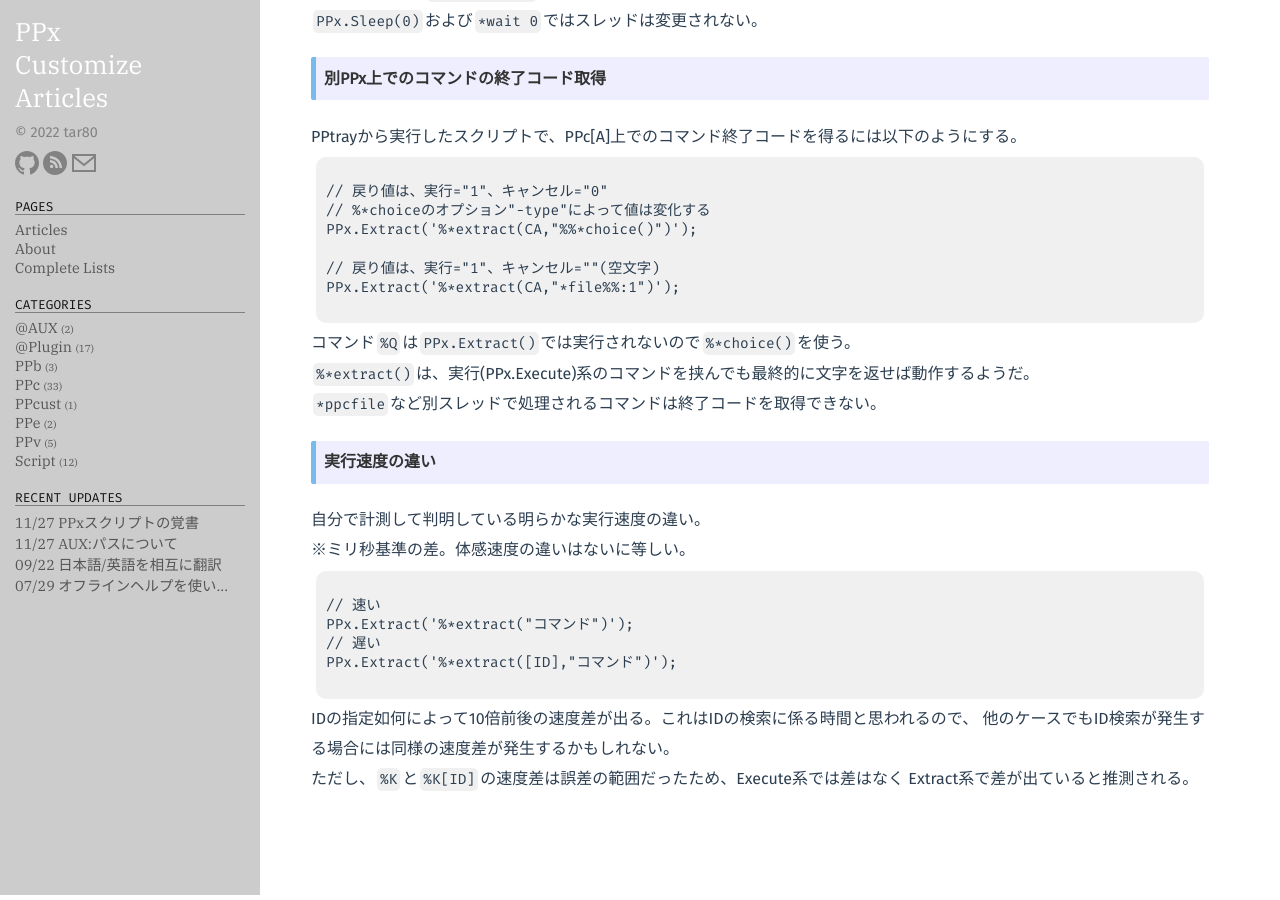
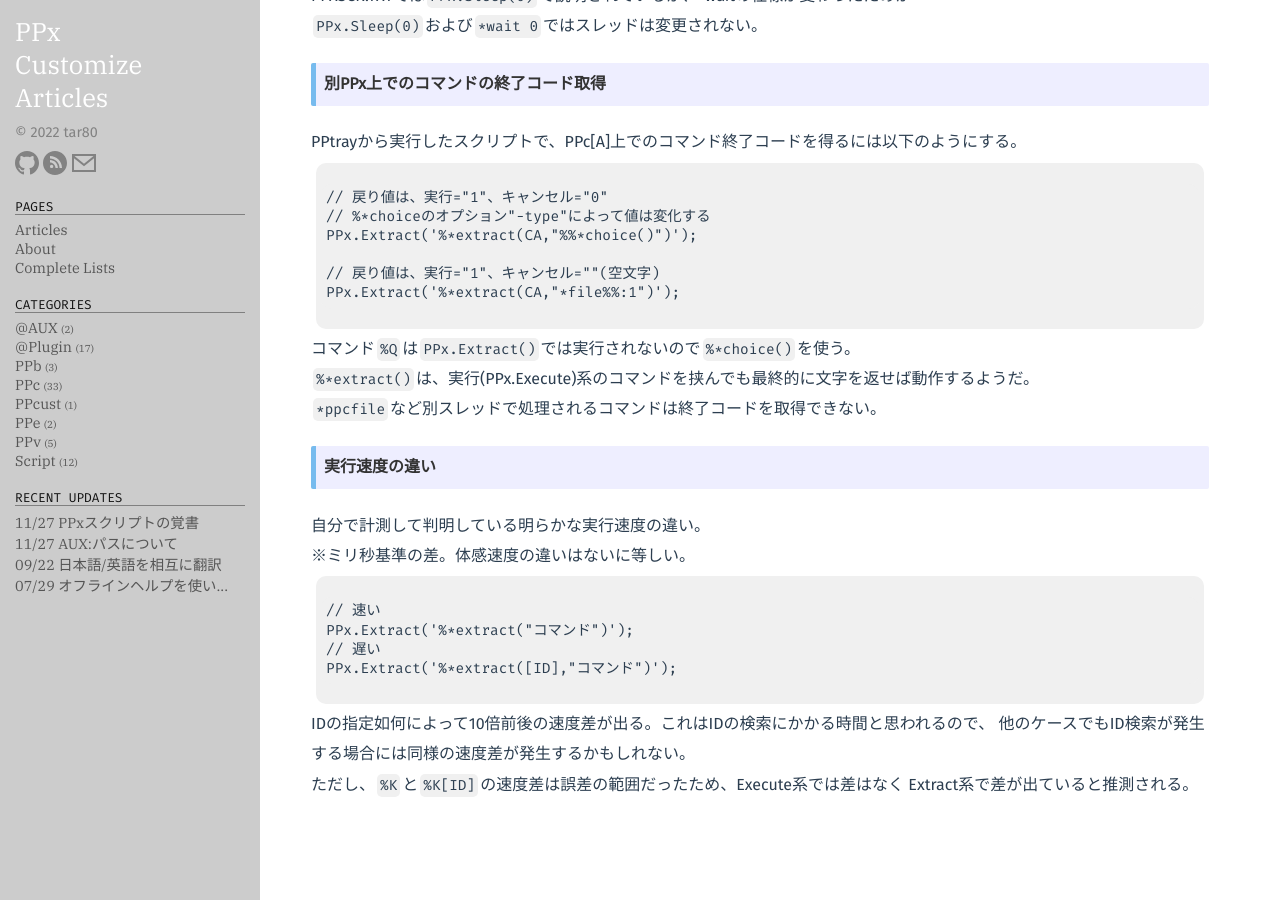
Before and after one commit to tar80/pages-pca, a Jekyll site: the page built from _posts/22-11-27-scriptmemo.md, in a window 1280 px wide and 900 px high, scrolled down 877 px. Built offline with Jekyll 4.4.1, drawn with Linux system fonts in a browser that asks for light colours; some web fonts are replaced.

Commit message:
Fix typo

````diff
--- a/_posts/22-11-27-scriptmemo.md
+++ b/_posts/22-11-27-scriptmemo.md
@@ -11,7 +11,7 @@
 
 PPx用JScriptを書くときのtips。自分が忘れないように書き留め。
 
-##### 別スレッドへのスイッチ
+#### 別スレッドへのスイッチ
 
 `%K`と`%K[ID]`では実行される順序が異なる。
 下はエントリリスト更新後に"dummy-entry"を挿入するコードだが、IDありの場合
@@ -67,7 +67,7 @@
 PPx.Extract('%*extract([ID],"コマンド")');
 ```
 
-IDの指定如何によって10倍前後の速度差が出る。これはIDの検索に係る時間と思われるので、
+IDの指定如何によって10倍前後の速度差が出る。これはIDの検索にかかる時間と思われるので、
 他のケースでもID検索が発生する場合には同様の速度差が発生するかもしれない。
 ただし、`%K`と`%K[ID]`の速度差は誤差の範囲だったため、Execute系では差はなく
 Extract系で差が出ていると推測される。
````
